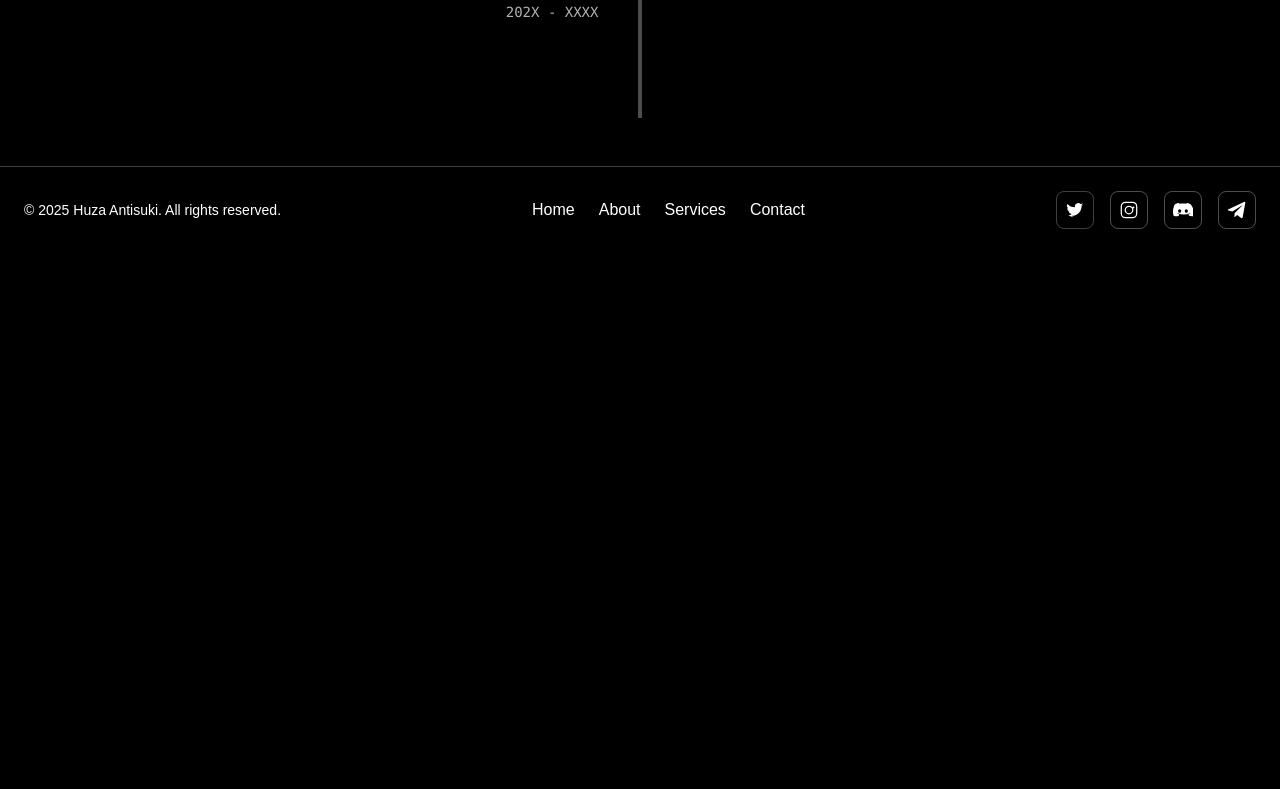
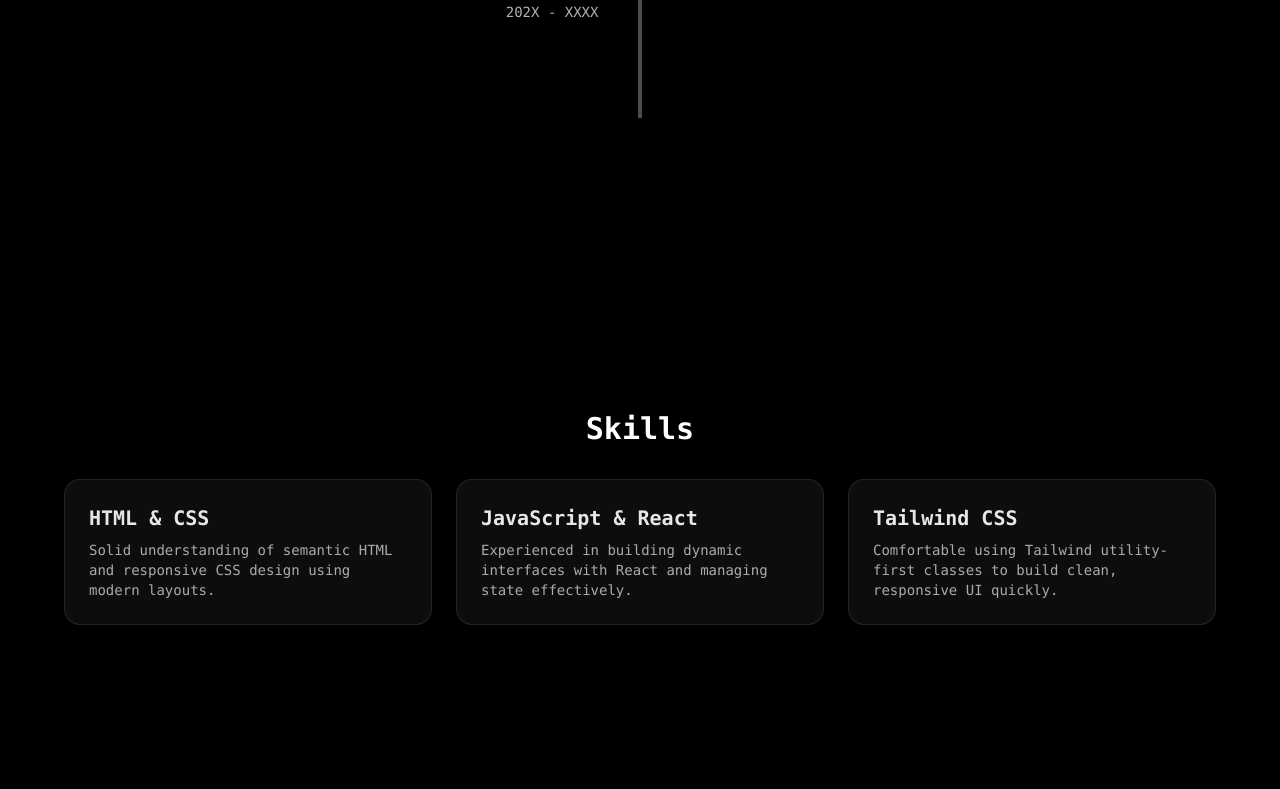
Before and after one commit to khuza08/portofolio, a Next.js app: page / in a window 1280 px wide. Shown: the part 2171-2960 px from the top of the page. Before the commit the page ends 2424 px from the top, so only its background shows below. Built offline with nearby package versions, Linux system fonts and the light colour scheme.

Commit message:
update: add skillz section

```diff
--- a/app/page.tsx
+++ b/app/page.tsx
@@ -72,7 +72,7 @@ export default function HomePage() {
         </div>
       </section>
 
-<div className="w-[80vw] mx-auto border-t border-white/10 text-center" />
+      <div className="w-[80vw] mx-auto border-t border-white/10 text-center" />
 
       {/* roadmap */}
       <section id="education" className="relative bg-black text-white px-8 py-24">
@@ -116,6 +116,30 @@ export default function HomePage() {
         </div>
       </section>
 
+      {/* skills */}
+      <section id="skills" className="min-h-screen bg-black text-white flex items-center justify-center px-8 py-24">
+        <div className="max-w-6xl w-full">
+          <h2 className="text-3xl font-bold mb-8 text-center font-mono">Skills</h2>
+          <div className="grid grid-cols-1 sm:grid-cols-2 md:grid-cols-3 gap-6">
+
+            <div className="bg-white/5 p-6 rounded-2xl border border-white/10 backdrop-blur-md">
+              <h3 className="text-xl font-semibold mb-2 font-mono text-white/90">HTML & CSS</h3>
+              <p className="text-white/65 text-sm font-mono">Solid understanding of semantic HTML and responsive CSS design using modern layouts.</p>
+            </div>
+
+            <div className="bg-white/5 p-6 rounded-2xl border border-white/10 backdrop-blur-md">
+              <h3 className="text-xl font-semibold mb-2 font-mono text-white/90">JavaScript & React</h3>
+              <p className="text-white/65 text-sm font-mono">Experienced in building dynamic interfaces with React and managing state effectively.</p>
+            </div>
+
+            <div className="bg-white/5 p-6 rounded-2xl border border-white/10 backdrop-blur-md">
+              <h3 className="text-xl font-semibold mb-2 font-mono text-white/90">Tailwind CSS</h3>
+              <p className="text-white/65 text-sm font-mono">Comfortable using Tailwind utility-first classes to build clean, responsive UI quickly.</p>
+            </div>
+
+          </div>
+        </div>
+      </section>
 
     </div>
   );
```
